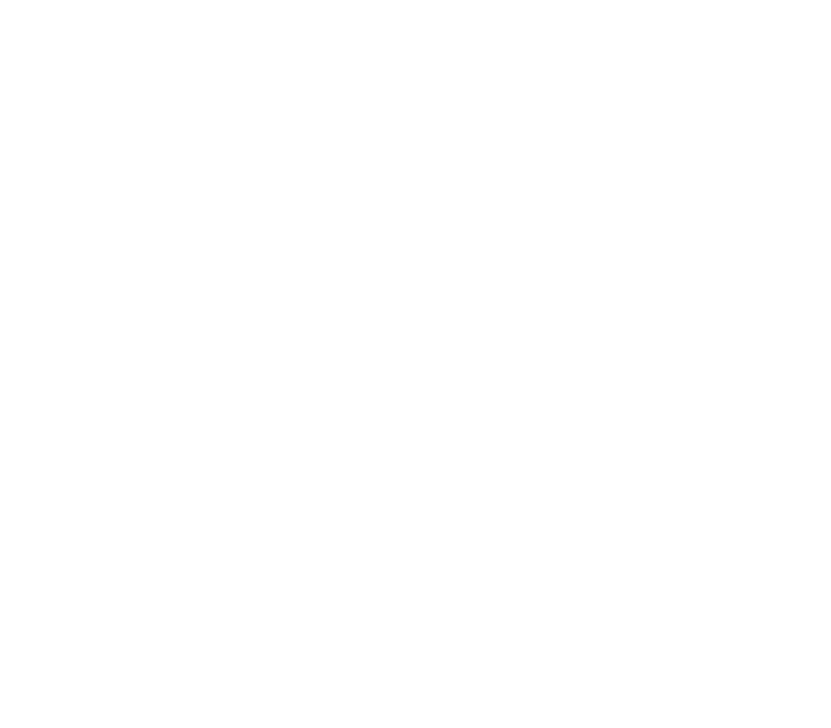
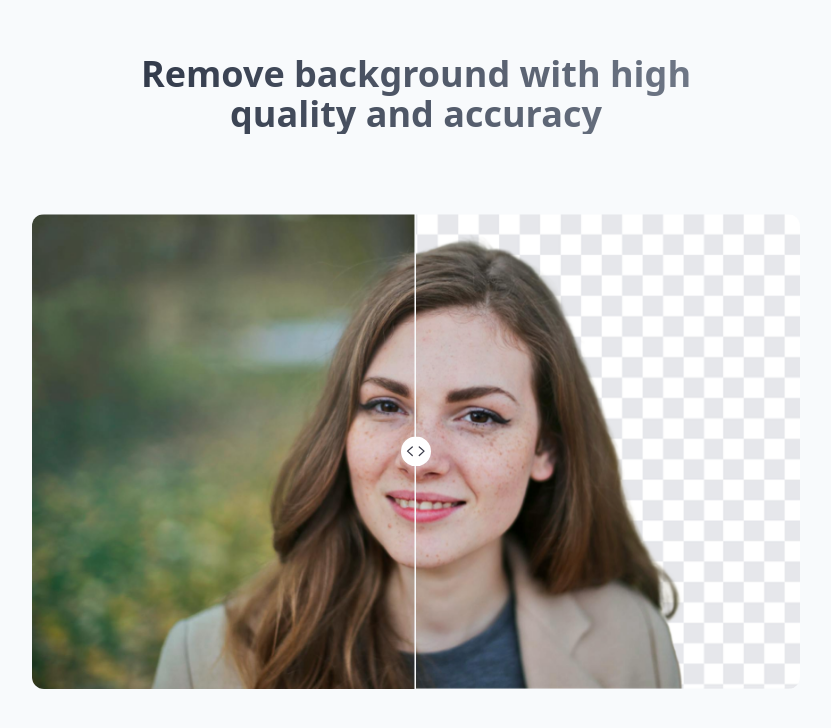
Before and after one commit to Ashiqur1819/Aerase-BG, a React (Vite) app in the folder client/: page / in a window 1280 px wide. Shown: the part 1678-2406 px from the top of the page, without its empty margins (224-1055 px from the left). Before the commit the page ends 1652 px from the top, so only its background shows below. Built offline with nearby package versions, Linux system fonts and the light colour scheme.

Commit message:
Done slider section

```diff
--- a/client/index.html
+++ b/client/index.html
@@ -4,7 +4,7 @@
     <meta charset="UTF-8" />
     <link rel="icon" type="image/svg+xml" href="/favicon.png" />
     <meta name="viewport" content="width=device-width, initial-scale=1.0" />
-    <title>client</title>
+    <title>Aerase-BG | Ashiqur Rahman</title>
   </head>
   <body>
     <div id="root"></div>
--- /dev/null
+++ b/client/src/components/BgSlider.jsx
@@ -0,0 +1,32 @@
+import { useState } from "react"
+import { assets } from "../assets/assets"
+
+
+function BgSlider() {
+
+    const [sliderPosition, setSliderPosition] = useState(50)
+
+    const handleSliderChange = (e) => {
+        setSliderPosition(e.target.value)
+    }
+
+  return (
+    <div className="pb-10 md:py-20 mx-2">
+        {/* Title */}
+        <h1 className='mb-10 sm:mb-20 text-center text-2xl md:text-3xl lg:text-4xl font-bold bg-linear-to-r from-gray-900 to-gray-400 bg-clip-text text-transparent'>Remove background with high <br /> quality and accuracy</h1>
+
+        <div className="relative w-full max-w-3xl overflow-hidden m-auto rounded-xl">
+            {/* Background image */}
+        <img src={assets.image_w_bg} style={{clipPath: `inset(0 ${100.2 - sliderPosition}% 0 0)`}} alt="" />
+
+        {/* Foreground image */}
+        <img className="absolute top-0 left-0 w-full h-full" src={assets.image_wo_bg} style={{clipPath: `inset(0 0 0 ${sliderPosition}%)`}} alt="" />
+
+        {/* Slider */}
+        <input className="absolute top-1/2 left-1/2 transform -translate-x-1/2 -translate-y-1/2 w-full z-10 slider" type="range" name="" min={0} max={100} value={sliderPosition} onChange={handleSliderChange} id="" />
+        </div>
+    </div>
+  )
+}
+
+export default BgSlider
--- a/client/src/components/Navbar.jsx
+++ b/client/src/components/Navbar.jsx
@@ -4,7 +4,7 @@
 const Navbar = () => {
   return (
     <div className='flex items-center justify-between mx-4 py-5 lg:mx-60'>
-      <Link to={"/"}><img className='w-48' src={assets.logo} alt="" /></Link>
+      <Link to={"/"}><img className='w-40 md:w-48' src={assets.logo} alt="" /></Link>
       <button className='bg-zinc-800 flex items-center justify-between gap-4 py-2 px-4 sm:px-8 sm:py-3 cursor-pointer rounded-full text-white hover:bg-zinc-900'>Get Started <img className='w-3 sm:w-4' src={assets.arrow_icon} alt="" /></button>
     </div>
   )
--- a/client/src/components/Steps.jsx
+++ b/client/src/components/Steps.jsx
@@ -1,4 +1,3 @@
-import React from 'react'
 import { assets } from '../assets/assets'
 
 function Steps() {
--- a/client/src/index.css
+++ b/client/src/index.css
@@ -1 +1,17 @@
 @import "tailwindcss";
+
+.slider {
+  -webkit-appearance: none;
+  height: 100%;
+  background: transparent;
+}
+
+.slider::-webkit-slider-thumb {
+  appearance: none;
+  width: 30px;
+  min-height: 30px;
+  background-image: url(/slide_icon.svg);
+  background-position: center;
+  background-repeat: no-repeat;
+  background-size: cover;
+}
--- a/client/src/pages/Home.jsx
+++ b/client/src/pages/Home.jsx
@@ -1,3 +1,4 @@
+import BgSlider from '../components/BgSlider'
 import Hero from '../components/Hero'
 import Steps from '../components/Steps'
 
@@ -6,6 +7,7 @@
     <div>
       <Hero />
       <Steps />
+      <BgSlider />
     </div>
   )
 }
```
